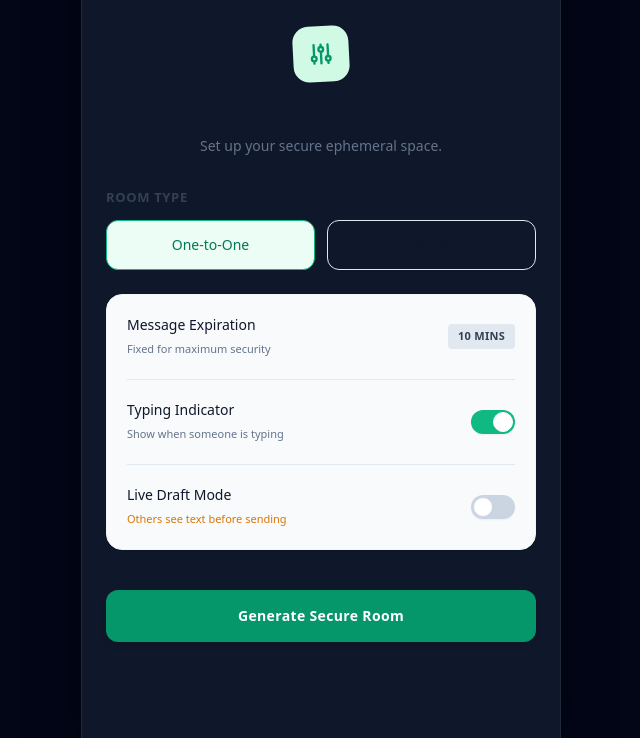
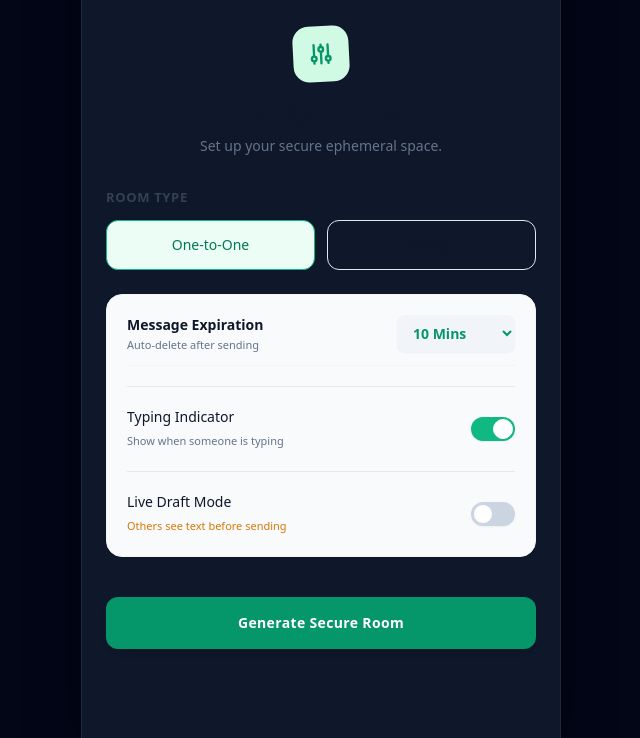
Before and after one commit to rashid-hash/SecureChat-Lite, a plain HTML site: page create.html in a window 1280 px wide. Shown: the part 62-800 px from the top of the page, without its empty margins (319-959 px from the left). Drawn offline with nearby package versions, Linux system fonts and the light colour scheme.

Commit message:
Ai tools update and adding

```diff
--- a/create.html
+++ b/create.html
@@ -62,13 +62,22 @@
                     <!-- Settings Toggles -->
                     <div class="bg-slate-50 dark:bg-slate-800/50 rounded-2xl p-5 space-y-5 border border-slate-100 dark:border-slate-800 shadow-sm">
 
-                        <div class="flex items-center justify-between">
-                            <div>
-                                <span class="text-sm font-medium block">Message Expiration</span>
-                                <span class="text-[11px] text-slate-500">Fixed for maximum security</span>
-                            </div>
-                            <span class="text-[11px] font-bold bg-slate-200 dark:bg-slate-700 px-2.5 py-1 rounded text-slate-700 dark:text-slate-300 uppercase tracking-wide">10 Mins</span>
-                        </div>
+                        <!-- Message Expiration Custom Dropdown -->
+        <div class="flex items-center justify-between pb-3 border-b border-slate-100 dark:border-slate-800">
+            <div>
+                <h4 class="text-sm font-semibold text-slate-900 dark:text-white">Message Expiration</h4>
+                <p class="text-[11px] text-slate-500 mt-0.5">Auto-delete after sending</p>
+            </div>
+            <select id="select-expiry" class="bg-slate-100 dark:bg-slate-800 border-none text-sm font-bold text-emerald-600 dark:text-emerald-500 rounded-lg py-2 pl-3 pr-8 focus:ring-2 focus:ring-emerald-500 cursor-pointer outline-none shadow-sm">
+                <option value="1">1 Min</option>
+                <option value="3">3 Mins</option>
+                <option value="5">5 Mins</option>
+                <option value="7">7 Mins</option>
+                <option value="10" selected>10 Mins</option>
+                <option value="30">30 Mins</option>
+                <option value="60">1 Hour</option>
+            </select>
+        </div>
 
                         <hr class="border-slate-200 dark:border-slate-700/50">
 
```
